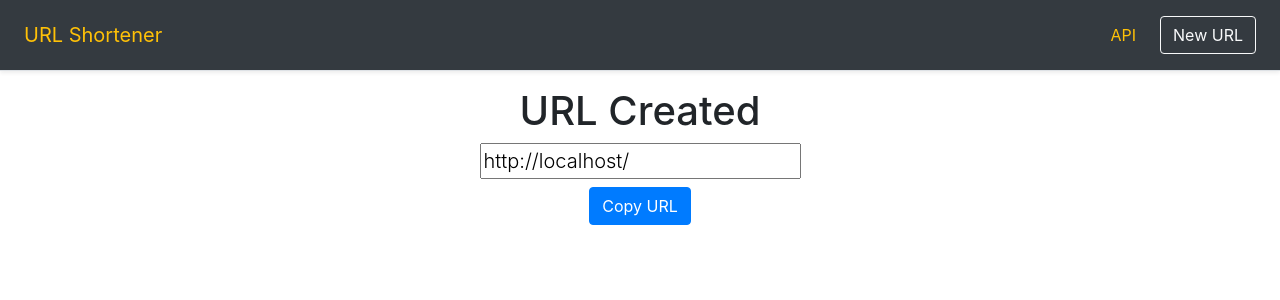
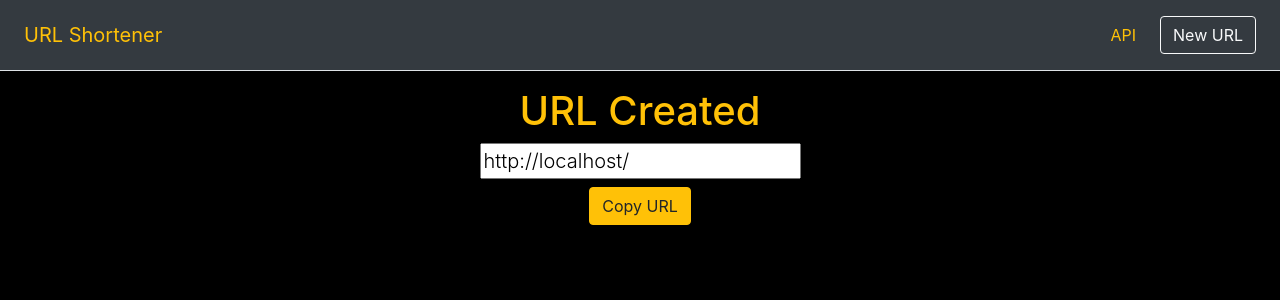
Before and after one commit to sleepyrooster/kuralabs_deployment_5, a Flask app: template templates/your_url.html in a window 1280 px wide. Shown: the top 300 px of the page. Run offline with Flask 2, Linux system fonts and the light colour scheme; the template is opened without the code that fills it, so the values that code supplies are empty; some libraries are stand-ins or nearby versions.

Commit message:
Update your_url.html

```diff
--- a/templates/your_url.html
+++ b/templates/your_url.html
@@ -4,12 +4,18 @@
 
 {% block main %}
 
+<style>
+  body {
+    background-color: black;
+  }
 
-<div class="container text-center">
+</style>
+
+<div class="container text-center text-warning">
   <h1 class="jumbotron-heading">URL Created</h1>
   <input class="lead" id="new_url" value="{{ url_for('redirect_to_url', code=code, _external=True) }}" readonly>
   <p>
-    <button onclick="myFunction()" class="btn btn-primary my-2">Copy URL</button>
+    <button onclick="myFunction()" class="btn btn-warning my-2">Copy URL</button>
   </p>
 </div>
 
```
